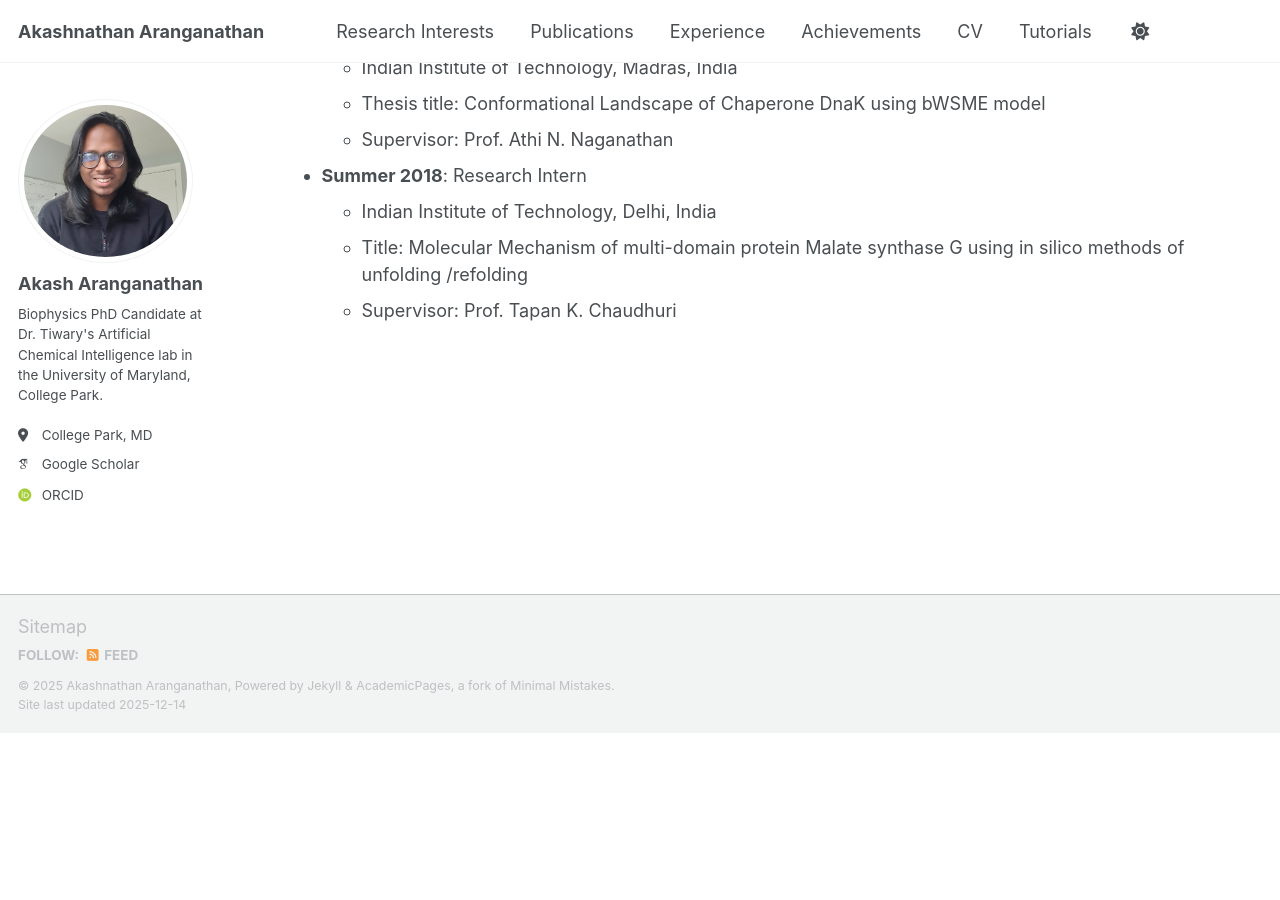
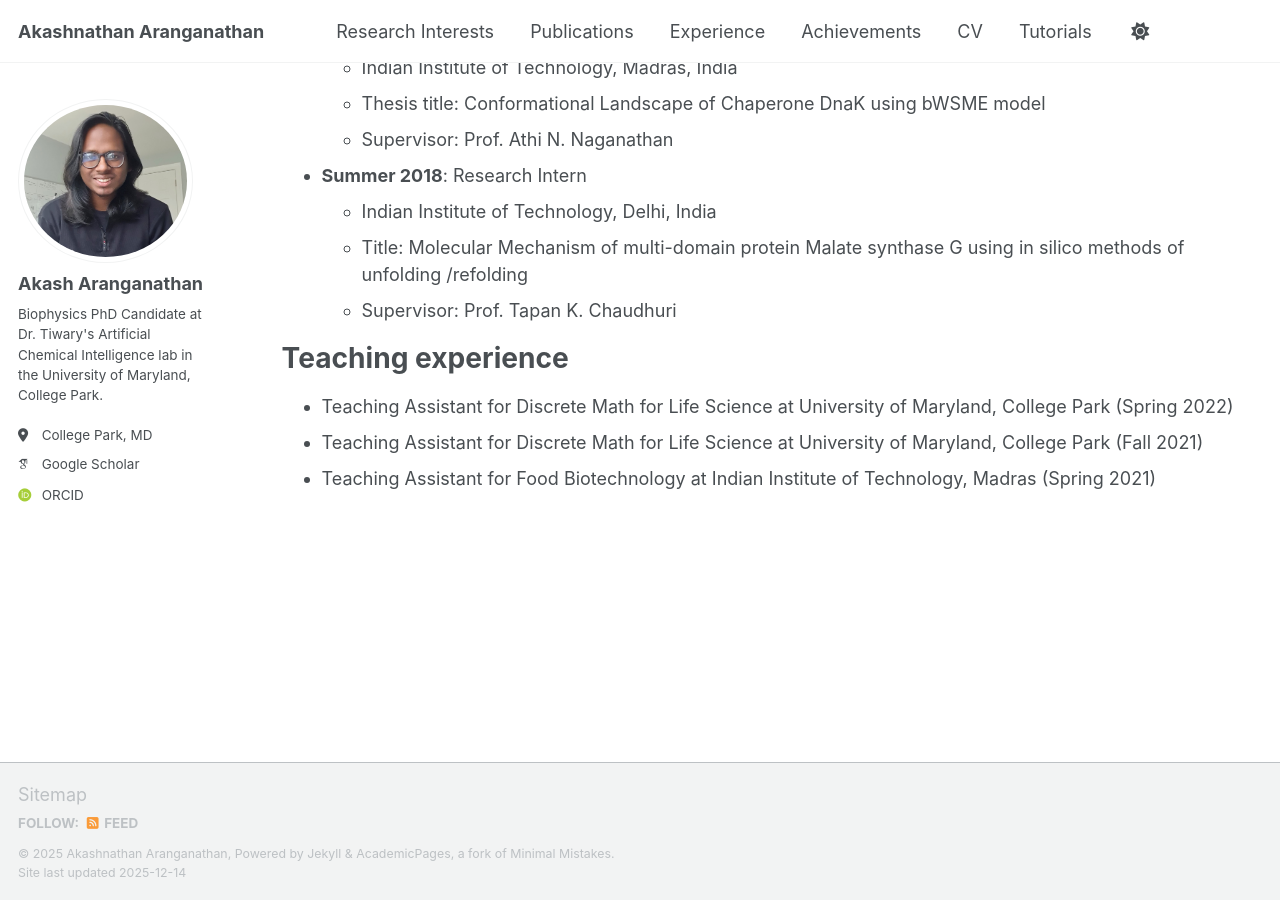
Before and after one commit to Akash-Aranganathan/akash-aranganathan.github.io, a Jekyll site: the page built from _pages/cv.md, in a window 1280 px wide and 900 px high, scrolled down 784 px. Built offline with Jekyll 4.4.1, drawn with Linux system fonts in a browser that asks for light colours; some web fonts are replaced; a script that is not in the unit is left out; before the commit the page ends 1516 px from its top, so only the background shows below that.

Commit message:
Add teaching experience section to CV

```diff
--- a/_pages/cv.md
+++ b/_pages/cv.md
@@ -41,3 +41,10 @@ Work experience
   * Indian Institute of Technology, Delhi, India
   * Title: Molecular Mechanism of multi-domain protein Malate synthase G using in silico methods of unfolding /refolding
   * Supervisor: Prof. Tapan K. Chaudhuri
+
+Teaching experience
+======
+
+* Teaching Assistant for Discrete Math for Life Science at University of Maryland, College Park (Spring 2022)
+* Teaching Assistant for Discrete Math for Life Science at University of Maryland, College Park (Fall 2021)
+* Teaching Assistant for Food Biotechnology at Indian Institute of Technology, Madras (Spring 2021)
```
